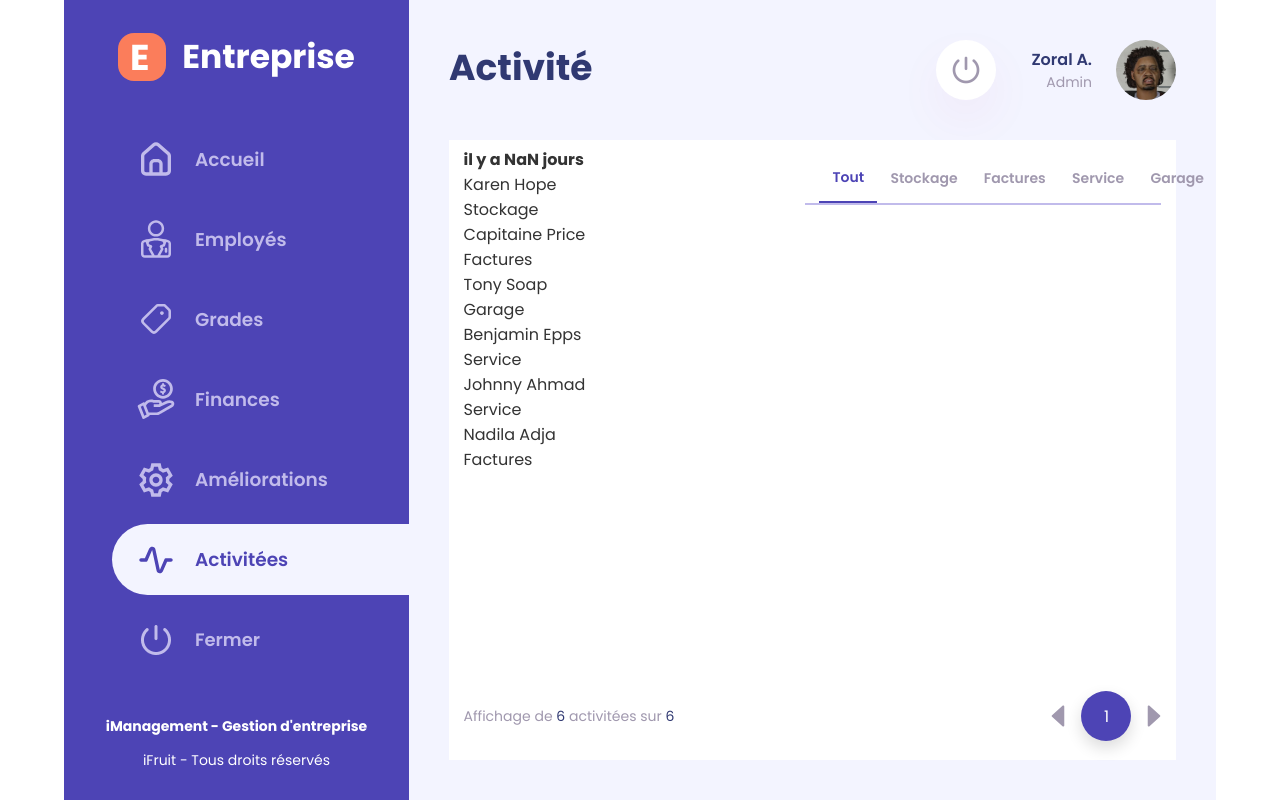
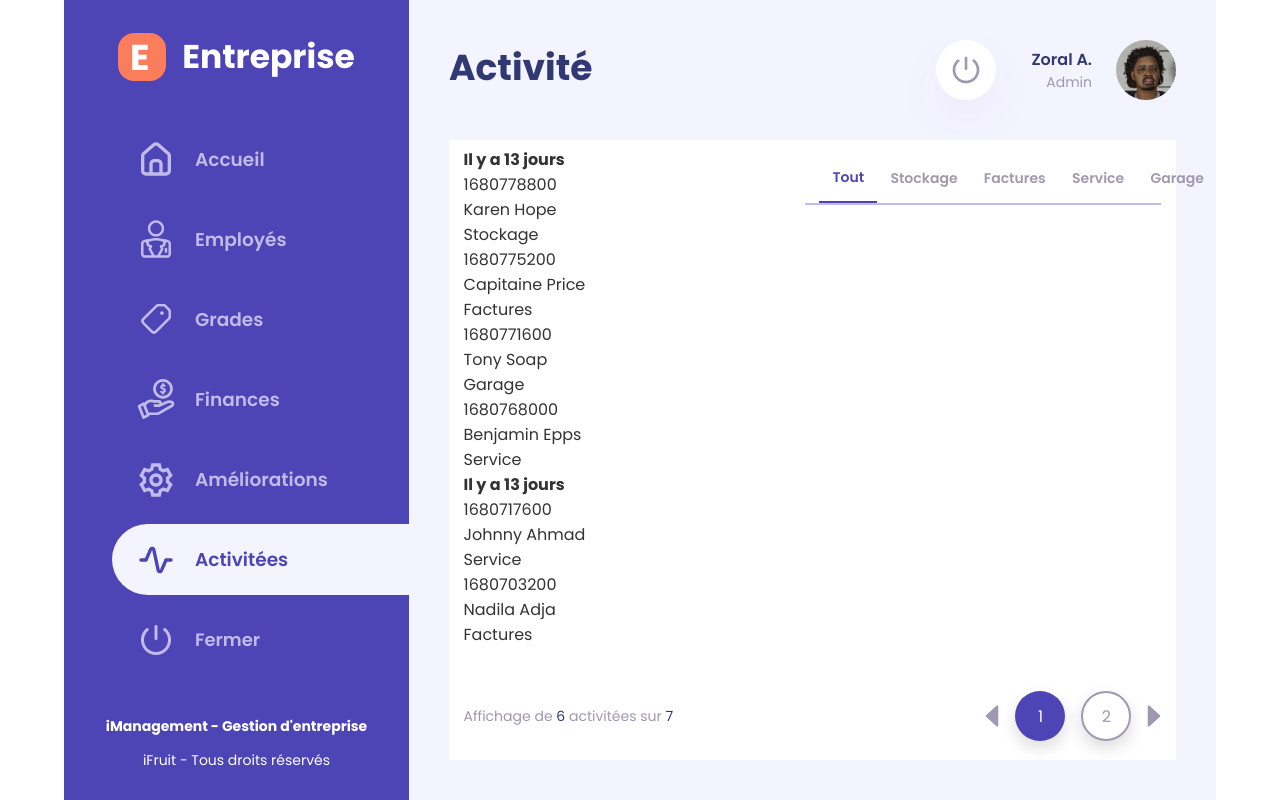
Before and after one commit to Tryade-projects/triade-dashboard, a React (Vite) app: page /activities in a window 1280 px wide. Built offline with nearby package versions, Linux system fonts and the light colour scheme.

Commit message:
fix: (Activities.jsx): Adapt code at timestamp

```diff
--- a/activitiesData.json
+++ b/activitiesData.json
@@ -2,7 +2,7 @@
   {
     "activityId": "36ed632d-e3be-4083-be90-cfafdbd2e6c1",
     "employee": "Karen Hope",
-    "timestamp": "2023-04-06T11:00:00.000Z",
+    "timestamp": 1680778800,
     "category": "Stockage",
     "element": "Hamburger",
     "quantity": 10,
@@ -12,7 +12,7 @@
   {
     "activityId": "36ed632d-e3be-4083-be90-cfafdbd2e6c2",
     "employee": "Capitaine Price",
-    "timestamp": "2023-04-06T10:00:00.000Z",
+    "timestamp": 1680775200,
     "category": "Factures",
     "element": "$",
     "quantity": 2500,
@@ -22,7 +22,7 @@
   {
     "activityId": "36ed632d-e3be-4083-be90-cfafdbd2e6c3",
     "employee": "Tony Soap",
-    "timestamp": "2023-04-06T09:00:00.000Z",
+    "timestamp": 1680771600,
     "category": "Garage",
     "element": "Police Vigero",
     "quantity": 1,
@@ -32,7 +32,7 @@
   {
     "activityId": "36ed632d-e3be-4083-be90-cfafdbd2e6c4",
     "employee": "Benjamin Epps",
-    "timestamp": "2023-04-06T08:00:00.000Z",
+    "timestamp": 1680768000,
     "category": "Service",
     "element": null,
     "quantity": null,
@@ -42,7 +42,7 @@
   {
     "activityId": "36ed632d-e3be-4083-be90-cfafdbd2e6c5",
     "employee": "Johnny Ahmad",
-    "timestamp": "2023-04-05T18:00:00.000Z",
+    "timestamp": 1680717600,
     "category": "Service",
     "element": null,
     "quantity": null,
@@ -52,11 +52,21 @@
   {
     "activityId": "36ed632d-e3be-4083-be90-cfafdbd2e6c6",
     "employee": "Nadila Adja",
-    "timestamp": "2023-04-05T14:00:00.000Z",
+    "timestamp": 1680703200,
     "category": "Factures",
     "element": "$",
     "quantity": 500,
     "color": "red",
     "interaction_type": true
+  },
+  {
+    "activityId": "36ed632d-e3be-4083-be90-cfafdbd2e6c7",
+    "employee": "Bertrand Cow",
+    "timestamp": 1680650233,
+    "category": "Factures",
+    "element": "$",
+    "quantity": 100,
+    "color": "red",
+    "interaction_type": false
   }
 ]
--- a/src/pages/Activities/Activities.jsx
+++ b/src/pages/Activities/Activities.jsx
@@ -50,30 +50,30 @@ const Activities = () => {
    * @returns {JSX.Element | null} - Return a JSX element if the activity is the first of the day or if the date is different from the previous activity
    */
   const displaySeparator = (i, activities) => {
-    if (i === 0 || activities[i].date !== activities[i - 1].date) {
-      return (
-        <h2 className="separator">{calcDiffOfDays(activities[i].date)}</h2>
-      );
+    const dateOfActivity = new Date(activities[i].timestamp * 1000);
+    const dateOfLastActivity = new Date(activities[i - 1]?.timestamp * 1000);
+
+    if (i === 0 || dateOfActivity.getDay() !== dateOfLastActivity.getDay()) {
+      return <h2 className="separator">{calcDiffOfDays(dateOfActivity)}</h2>;
     }
     return null;
   };
 
   /**
-   *  Calculate the difference between the date and today
-   * @param {string} date - Date of the activity
+   *  Calculate the difference between the date of activity and today
+   * @param {Date} dateOfActivity -  Date of the activity
    * @returns {string} - Return a string with the difference between the date and today
    */
-  const calcDiffOfDays = (date) => {
+  const calcDiffOfDays = (dateOfActivity) => {
     const today = new Date();
-    const activityDate = new Date(date);
-    const diffTime = Math.abs(Number(today) - Number(activityDate));
-    const diffDays = Math.ceil(diffTime / (1000 * 60 * 60 * 24));
+    const diff = Math.abs(today.getTime() - dateOfActivity.getTime());
+    const diffDays = Math.ceil(diff / (1000 * 3600 * 24));
     if (diffDays === 0) {
       return "Aujourd'hui";
     } else if (diffDays === 1) {
       return "Hier";
     } else {
-      return `il y a ${diffDays} jours`;
+      return `Il y a ${diffDays} jours`;
     }
   };
 
@@ -88,7 +88,7 @@ const Activities = () => {
                 <li className="activity" key={activity.activityId}>
                   {displaySeparator(i, activities)}
                   <div className="activityInfo">
-                    <p className="activityDate">{activity.date}</p>
+                    <p className="activityDate">{activity.timestamp}</p>
                     <p className="activityEmployee">{activity.employee}</p>
                     <p className="activityCategory">{activity.category}</p>
                   </div>
```
